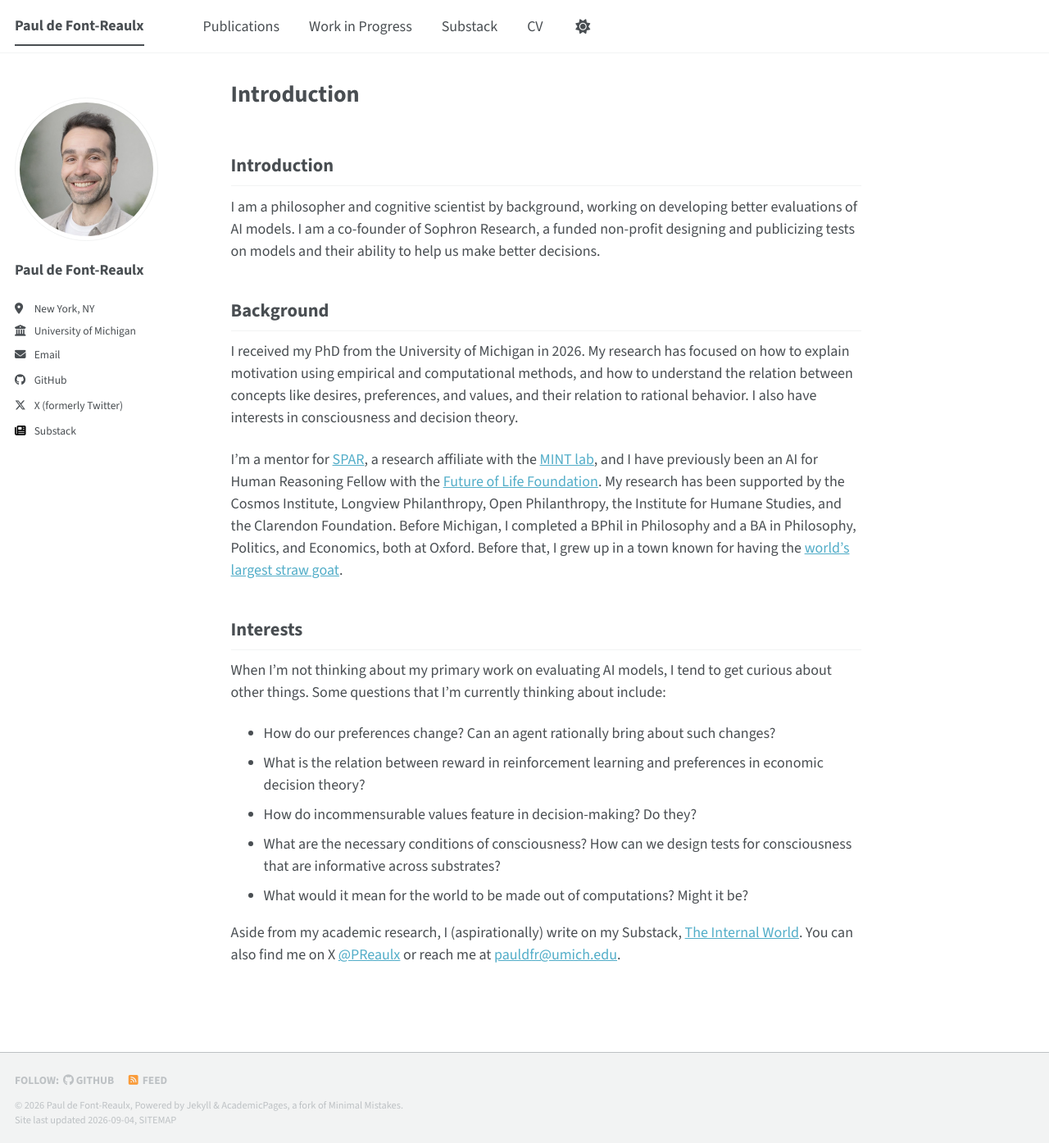
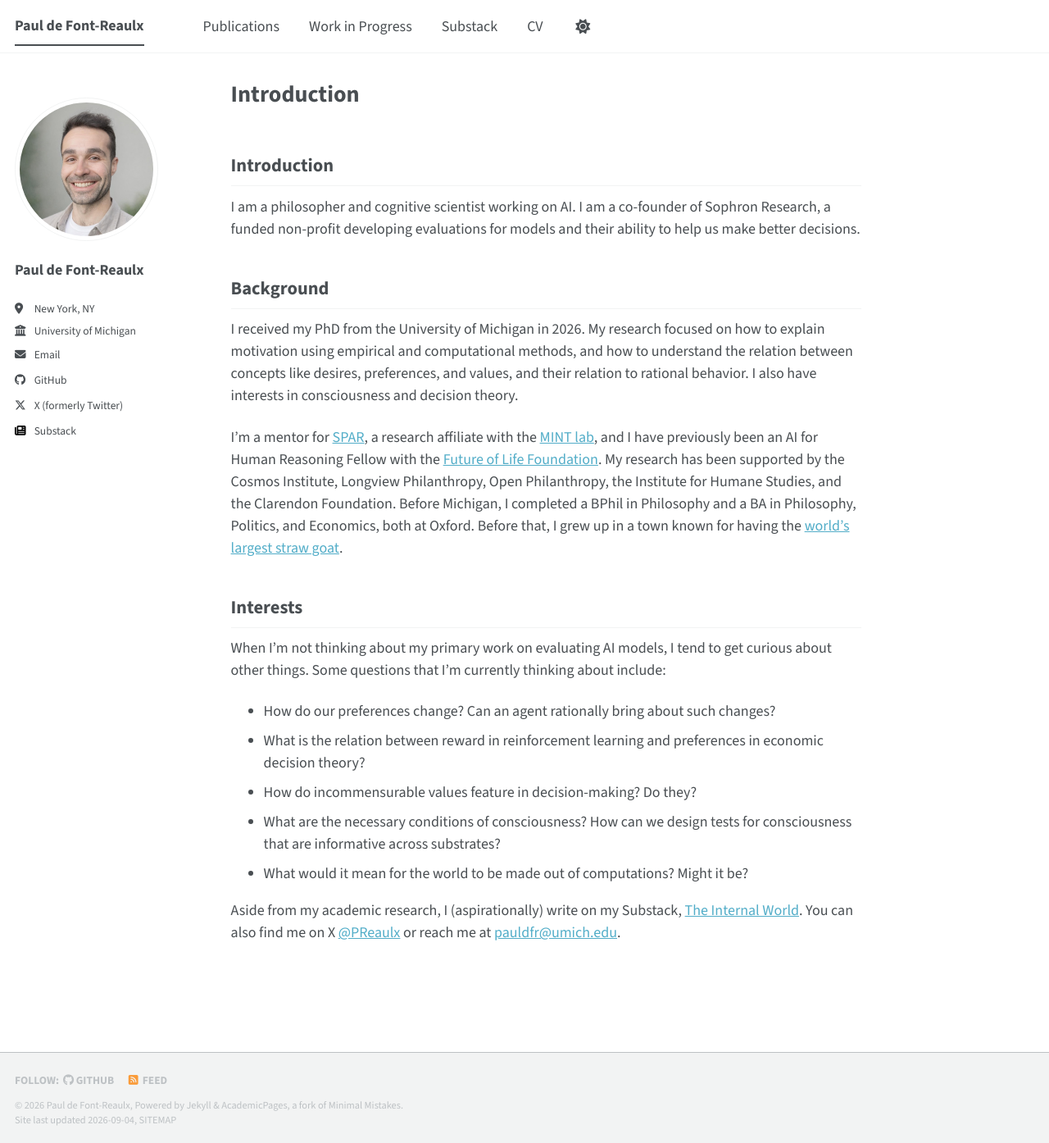
Before and after one commit to pauldfr/pauldfr.github.io, a Jekyll site: the page built from _pages/about.md, in a window 1280 px wide and 1394 px high. Shown: the whole window at 82% size. Built offline with Jekyll 4.4.1, drawn with Linux system fonts in a browser that asks for light colours; a style sheet for code colours, icons or effects is not loaded; our own code applies the rules of GitHub Pages for plain Markdown files.

Commit message:
Tighten intro wording on about page
Co-Authored-By: Claude Fable 5 <noreply@anthropic.com>

```diff
--- a/_pages/about.md
+++ b/_pages/about.md
@@ -7,11 +7,11 @@ redirect_from:
 ---
 ## Introduction
 
-I am a philosopher and cognitive scientist by background, working on developing better evaluations of AI models. I am a co-founder of Sophron Research, a funded non-profit designing and publicizing tests on models and their ability to help us make better decisions.
+I am a philosopher and cognitive scientist working on AI. I am a co-founder of Sophron Research, a funded non-profit developing evaluations for models and their ability to help us make better decisions.
 
 ## Background
 
-I received my PhD from the University of Michigan in 2026. My research has focused on how to explain motivation using empirical and computational methods, and how to understand the relation between concepts like desires, preferences, and values, and their relation to rational behavior. I also have interests in consciousness and decision theory.
+I received my PhD from the University of Michigan in 2026. My research focused on how to explain motivation using empirical and computational methods, and how to understand the relation between concepts like desires, preferences, and values, and their relation to rational behavior. I also have interests in consciousness and decision theory.
 
 I'm a mentor for [SPAR](https://sparai.org/), a research affiliate with the [MINT lab](https://mintresearch.org/), and I have previously been an AI for Human Reasoning Fellow with the [Future of Life Foundation](https://www.flf.org/). My research has been supported by the Cosmos Institute, Longview Philanthropy, Open Philanthropy, the Institute for Humane Studies, and the Clarendon Foundation. Before Michigan, I completed a BPhil in Philosophy and a BA in Philosophy, Politics, and Economics, both at Oxford. Before that, I grew up in a town known for having the [world's largest straw goat](https://en.wikipedia.org/wiki/G%C3%A4vle_goat).
 
```
